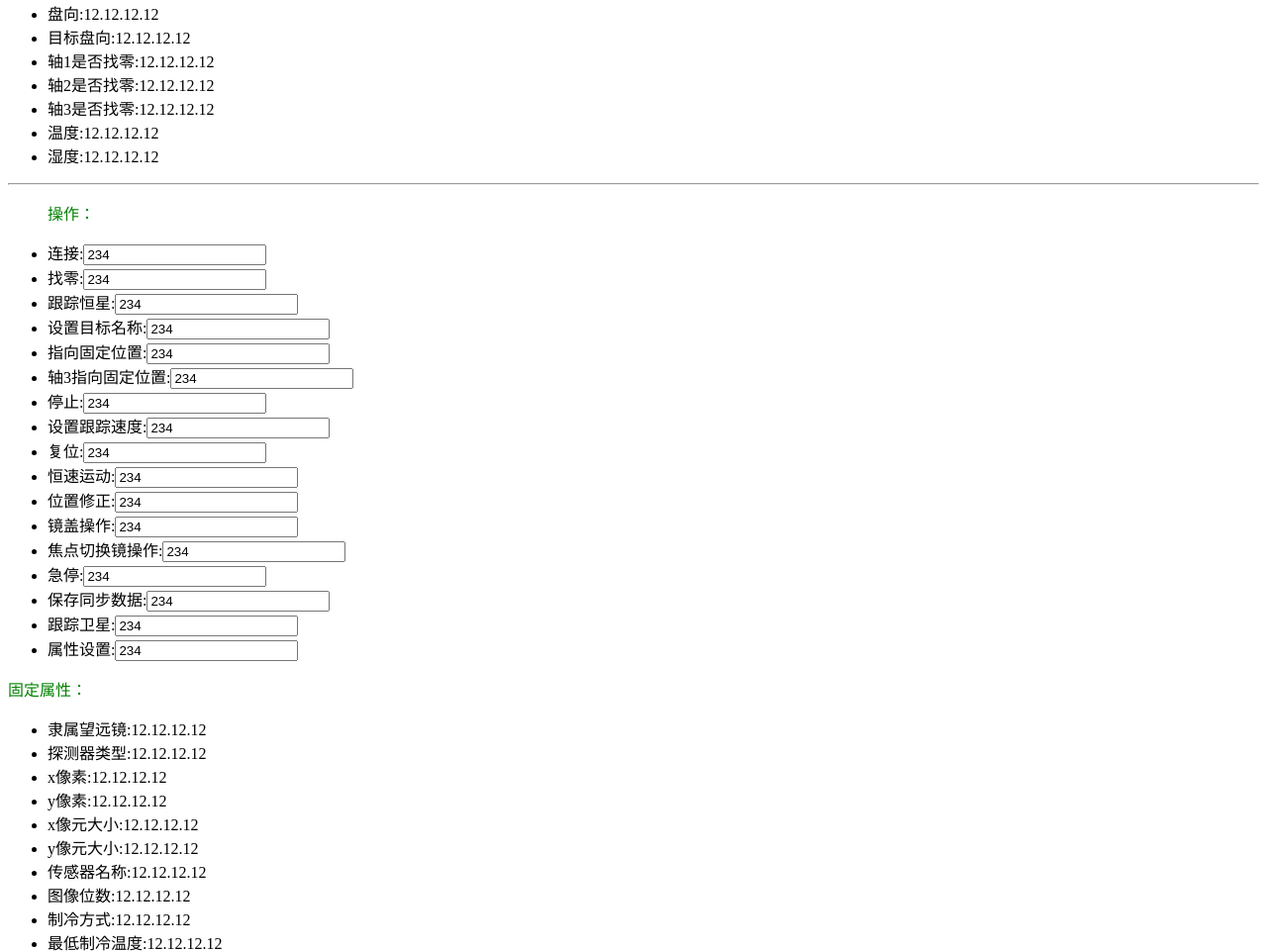
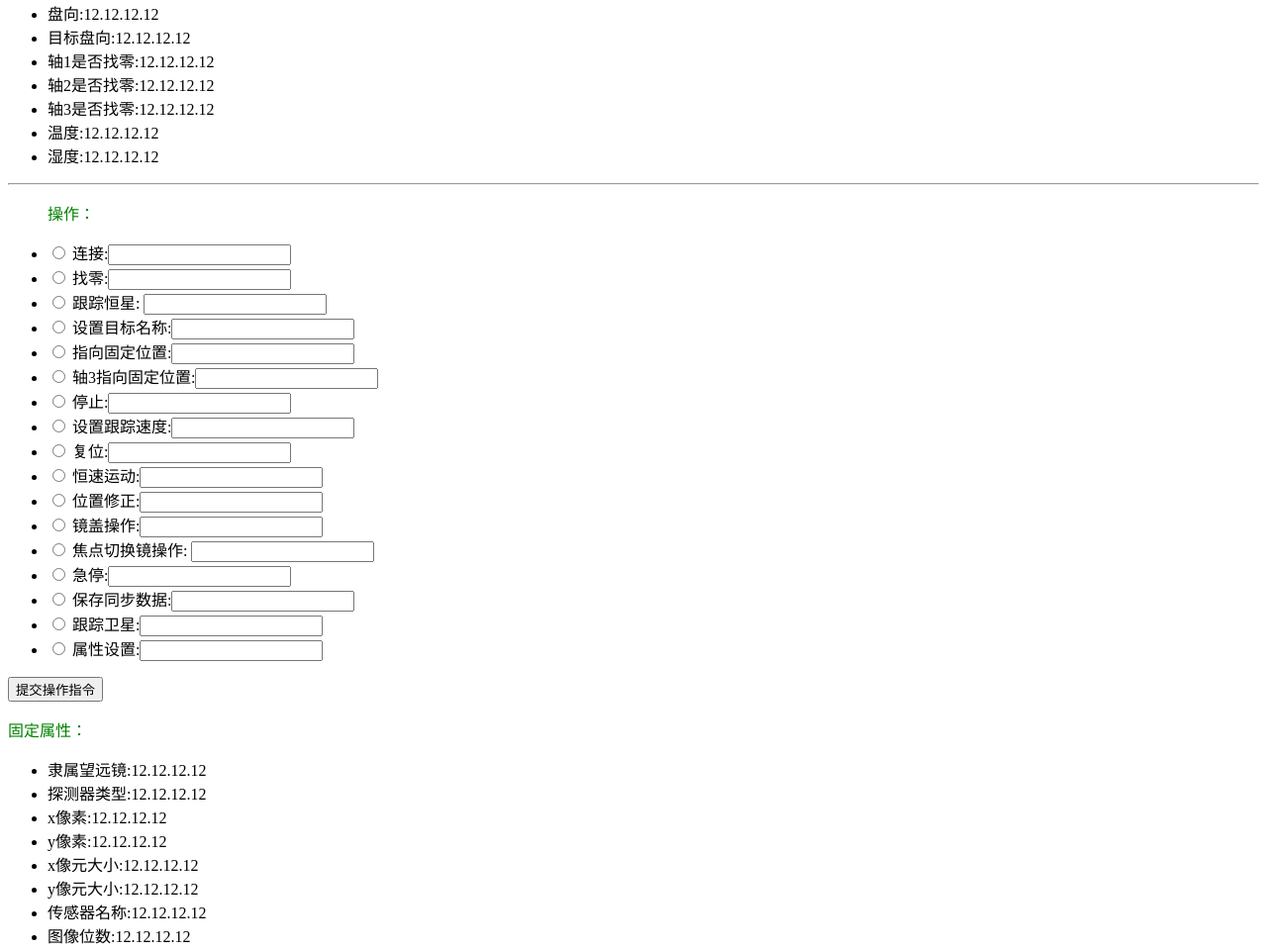
Before and after one commit to wxl0284/xinglong, a PHP site: page /DbName/application/index/view/page/dev_1_1.html in a window 1280 px wide. Shown: the part 3901-4862 px from the top of the page at 99% size. Run offline with PHP 8.4, Linux system fonts and the light colour scheme.

Commit message:
2017.4.26-1

```diff
--- a/application/index/view/page/dev_1_1.html
+++ b/application/index/view/page/dev_1_1.html
@@ -231,25 +231,63 @@
                 <div>
                    <ul>
                        <p style='color:green;'> 操作：</p>
-                         <li class='li fl'> 连接:<input type="text" value='234'> </li>
-                        <li class='li fl'>  找零:<input type="text" value='234'> </li>
-                        <li class='li fl'>   跟踪恒星:<input type="text" value='234'>  </li>
-                        <li class='li fl'>   设置目标名称:<input type="text" value='234'> </li>
-                        <li class='li fl'>  指向固定位置:<input type="text" value='234'> </li>
-                        <li class='li fl'>  轴3指向固定位置:<input type="text" value='234'> </li>
-                        <li class='li fl'>  停止:<input type="text" value='234'> </li>
-                        <li class='li fl'>  设置跟踪速度:<input type="text" value='234'> </li>
-                        <li class='li fl'>  复位:<input type="text" value='234'> </li>
-                        <li class='li fl'>   恒速运动:<input type="text" value='234'> </li>
-                        <li class='li fl'>  位置修正:<input type="text" value='234'> </li>
-                        <li class='li fl'>  镜盖操作:<input type="text" value='234'>  </li>
-                        <li class='li fl'>   焦点切换镜操作:<input type="text" value='234'> </li>
-                        <li class='li fl'>   急停:<input type="text" value='234'> </li>
-                        <li class='li fl'>   保存同步数据:<input type="text" value='234'> </li>
-                        <li class='li fl'>    跟踪卫星:<input type="text" value='234'>  </li>
-                        <li class='li fl'>  属性设置:<input type="text" value='234'> </li>
+                     <form>
+                         <li class='li fl'> <input type="radio" name='command' value='1'>
+                         连接:<input type="text" class='command' name='command1' />
+                         </li>
+                        <li class='li fl'>  <input type="radio" name='command' value='2'>
+                        找零:<input type="text" class='command' name='command2' />
+                        </li>
+                        <li class='li fl'>   <input type="radio" name='command' value='3'>
+                        跟踪恒星: <input type="text" class='command' name='command3' />
+                        </li>
+                        <li class='li fl'>   <input type="radio" name='command' value='4'>
+                        设置目标名称:<input type="text" class='command' name='command4' />
+                         </li>
+                        <li class='li fl'>  <input type="radio" name='command' value='5' />
+                        指向固定位置:<input type="text" class='command' name='command5' />
+                        </li>
+                        <li class='li fl'>  <input type="radio" name='command' value='6' />
+                        轴3指向固定位置:<input type="text" class='command' name='command6' />
+                        </li>
+                        <li class='li fl'>  <input type="radio" name='command' value='7' />
+                        停止:<input type="text" class='command' name='command7' />
+                        </li>
+                        </li>
+                        <li class='li fl'>  <input type="radio" name='command' value='8' />
+                        设置跟踪速度:<input type="text" class='command' name='command8' />
+                         </li>
+                        <li class='li fl'>  <input type="radio" name='command' value='9' />
+                        复位:<input type="text" class='command' name='command9' />
+                         </li>
+                        <li class='li fl'>   <input type="radio" name='command' value='10' />
+                        恒速运动:<input type="text" class='command' name='command10' />
+                         </li>
+                        <li class='li fl'> <input type="radio" name='command' value='11' />
+                        位置修正:<input type="text" class='command' name='command11' />
+                        </li>
+                        <li class='li fl'>  <input type="radio" name='command' value='12' />
+                        镜盖操作:<input type="text" class='command' name='command12' />
+                         </li>
+                        <li class='li fl'>   <input type="radio" name='command' value='13' />
+                        焦点切换镜操作: <input type="text" class='command' name='command13' />
+                         </li>
+                        <li class='li fl'>  <input type="radio" name='command' value='14' />
+                         急停:<input type="text" class='command' name='command14' />
+                         </li>
+                        <li class='li fl'>  <input type="radio" name='command' value='15' />
+                        保存同步数据:<input type="text" class='command' name='command15' />
+                         </li>
+                        <li class='li fl'>    <input type="radio" name='command' value='16' />
+                        跟踪卫星:<input type="text" class='command' name='command16' />
+                          </li>
+                        <li class='li fl'> <input type="radio" name='command' value='17' />
+                        属性设置:<input type="text" class='command' name='command17' />
+                        </li>
+                     </form>
                    </ul>
-                   <div class="clear"></div>
+                   <div class="clear"><input type="button" name="" value="提交操作指令"></div>
+
                </div>
            </div>
            <!--ccd开始-->
--- a/public/static/css/common.css
+++ b/public/static/css/common.css
@@ -6,7 +6,7 @@
 
 a {text-decoration:none;color:#0147C5;font-weight: bold;}
 
-input {width:103px; margin-right:7px;}  /*input框公共样式*/
+input.command {width:103px; margin-right:7px;}  /*input框公共样式*/
 
 .fl {float:left;}
 
```
